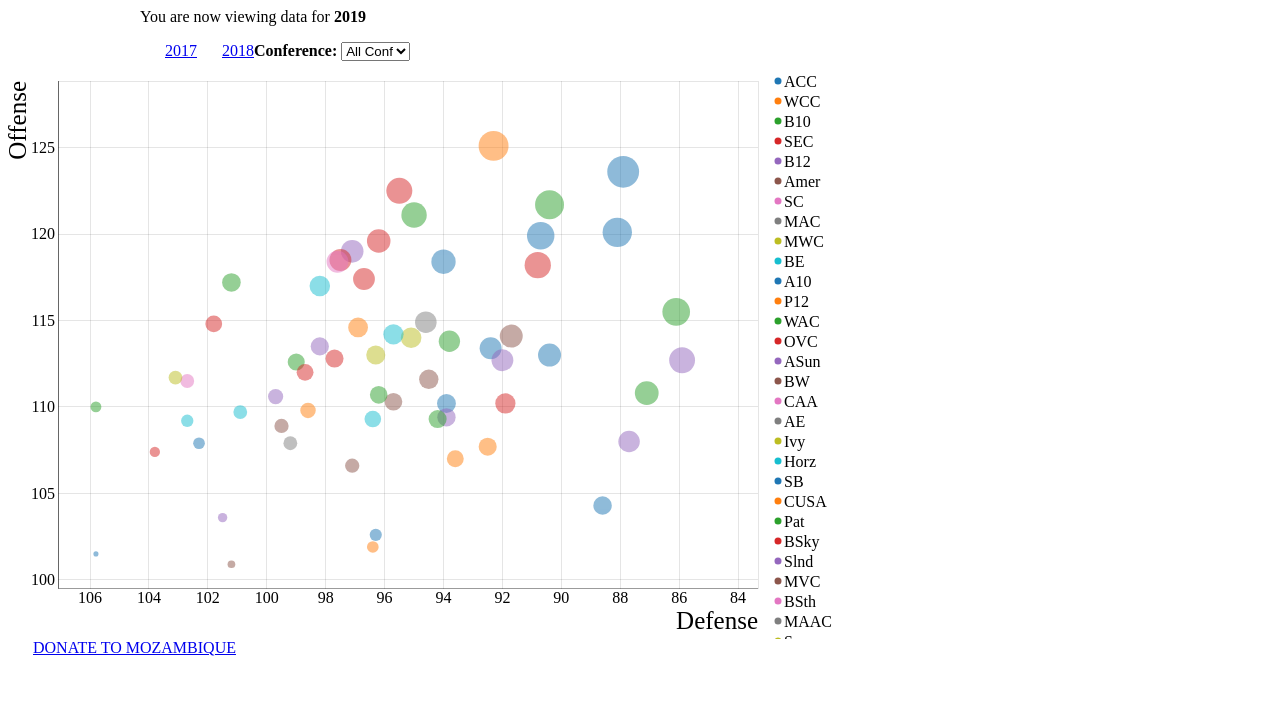
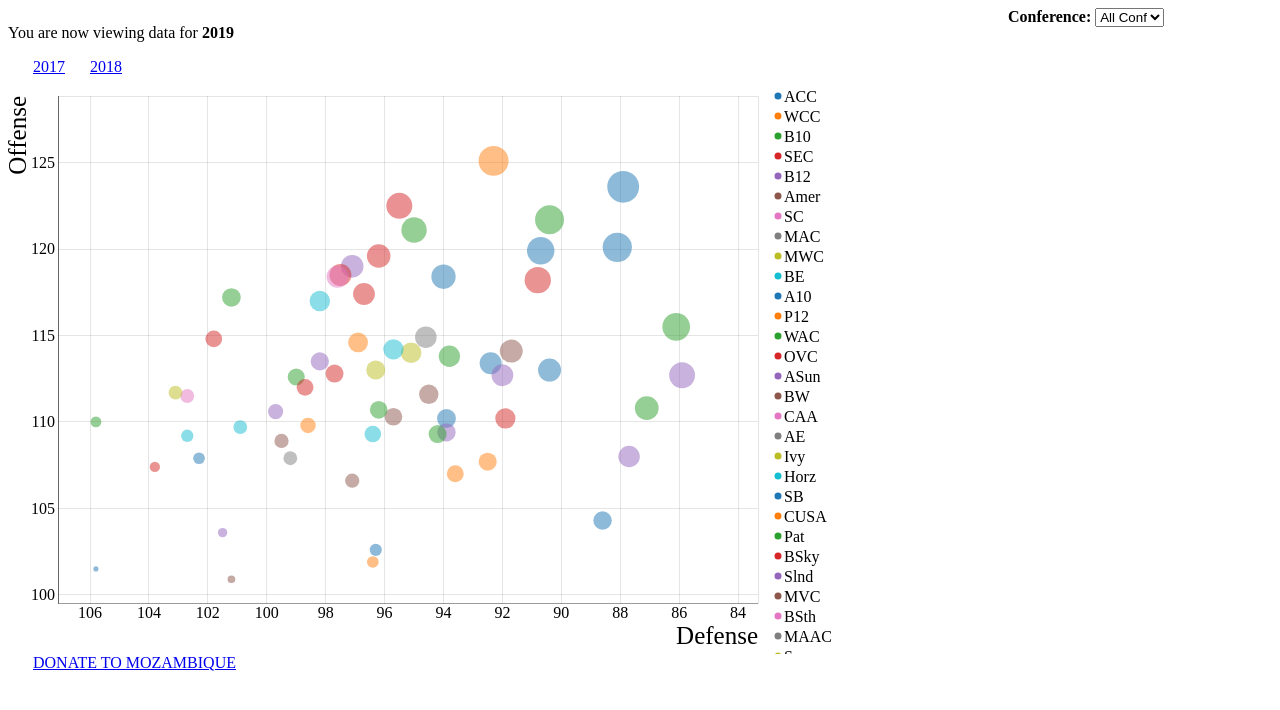
Before and after one commit to martindonnells/martindonnells, a Jekyll site: the page md4/ncaam/ncaam2019.html, which Jekyll copies as it is, in a window 1280 px wide. Shown: the top 710 px of the page. Built offline with Jekyll 4.4.1, drawn with Linux system fonts in a browser that asks for light colours.

Commit message:
Update ncaam2019.html

```diff
--- a/md4/ncaam/ncaam2019.html
+++ b/md4/ncaam/ncaam2019.html
@@ -64,6 +64,8 @@ j=d.createElement(s),dl=l!='dataLayer'?'&l='+l:'';j.async=true;j.src=
 #top-nav-nba {
 	width:1000px;
 	margin:0 auto;
+	float: left;
+  	text-align: left;
 	}
 a {
   float: left;
```
